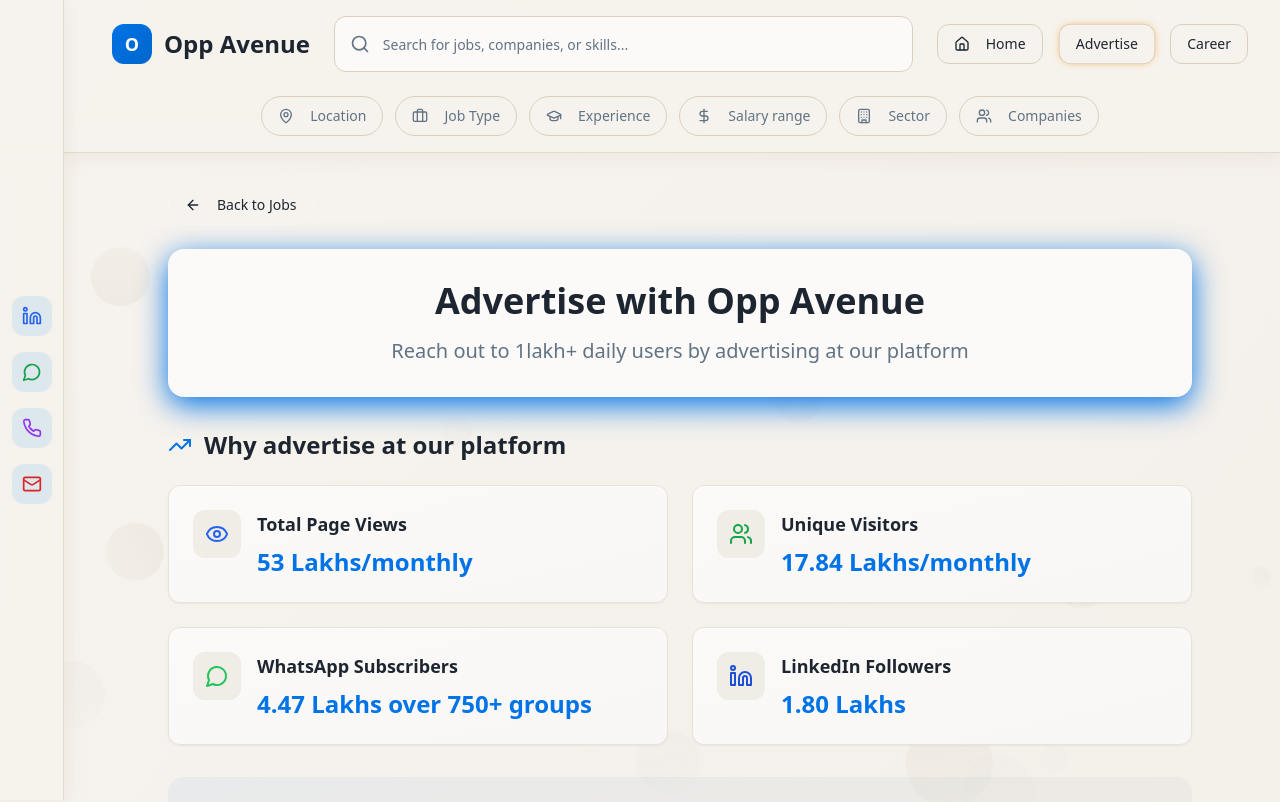
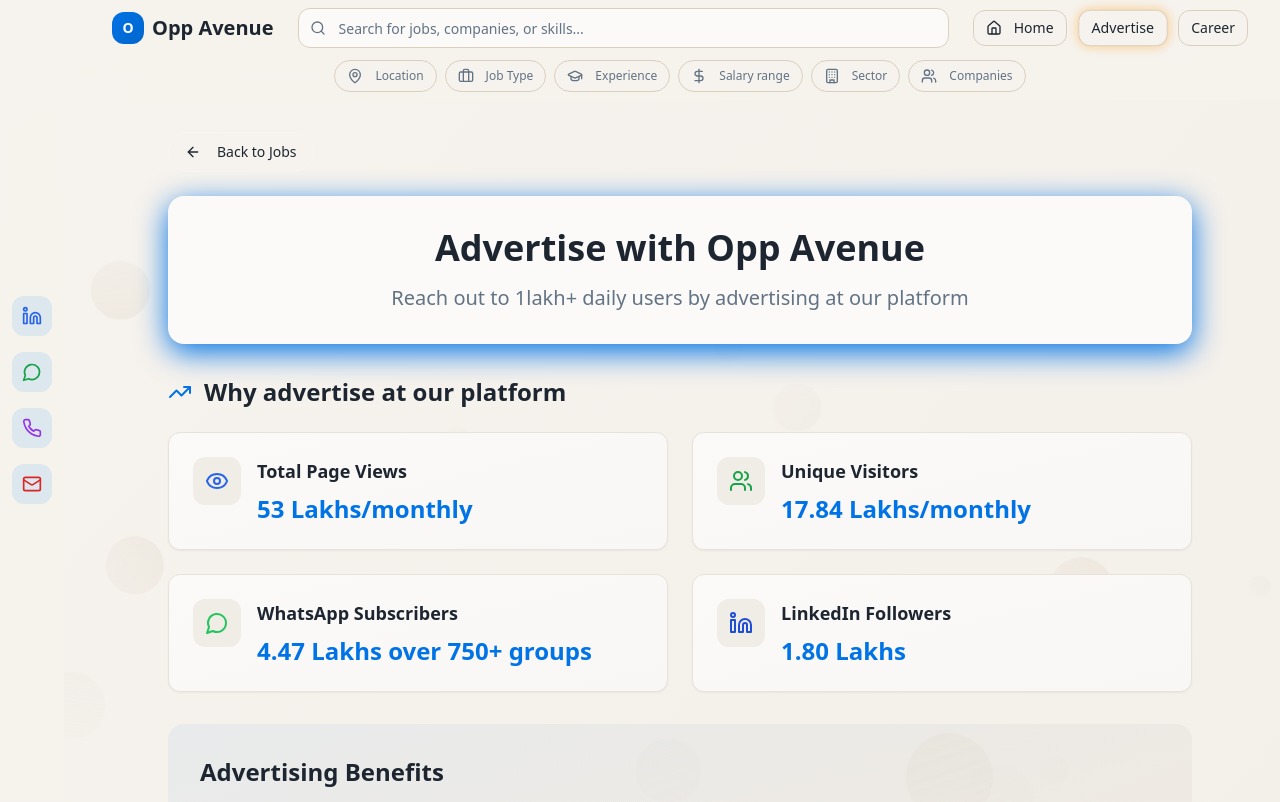
Before and after one commit to vivek-ranjan21639/opp-avenue-jobs, a React (Vite) app: page /advertise in a window 1280 px wide. Shown: the top 802 px of the page. Built offline with nearby package versions, Linux system fonts and the light colour scheme.

Commit message:
Refactor header and social handles
Removed the visible line from the social handles bar and header. Decreased the vertical height of the header section and adjusted content to take up less space.

```diff
--- a/src/components/Header.tsx
+++ b/src/components/Header.tsx
@@ -50,28 +50,28 @@ const Header: React.FC<HeaderProps> = ({ onAdvertiseClick, onCareerClick }) => {
   ];
 
   return (
-    <header className="sticky-header">
-      <div className="ml-20 px-8 py-4">
+    <header className="sticky-header border-none">
+      <div className="ml-20 px-8 py-2">
         {/* Top Row: Logo + Search + Menu Buttons */}
-        <div className="flex items-center justify-between gap-6 mb-6">
+        <div className="flex items-center justify-between gap-6 mb-3">
           {/* Logo and Brand */}
-          <div className="flex items-center gap-3 flex-shrink-0">
-            <div className="w-10 h-10 bg-gradient-to-br from-primary to-primary-hover rounded-lg flex items-center justify-center">
-              <span className="text-primary-foreground font-bold text-lg">O</span>
+          <div className="flex items-center gap-2 flex-shrink-0">
+            <div className="w-8 h-8 bg-gradient-to-br from-primary to-primary-hover rounded-lg flex items-center justify-center">
+              <span className="text-primary-foreground font-bold text-sm">O</span>
             </div>
-            <h1 className="text-2xl font-bold text-foreground">Opp Avenue</h1>
+            <h1 className="text-xl font-bold text-foreground">Opp Avenue</h1>
           </div>
 
           {/* Search Bar */}
           <div className={`relative flex items-center gap-3 ${isScrolled ? 'flex-1 max-w-lg' : 'flex-1 max-w-2xl'}`}>
             <div className="relative flex-1">
-              <Search className="absolute left-4 top-1/2 transform -translate-y-1/2 text-muted-foreground w-5 h-5" />
+              <Search className="absolute left-3 top-1/2 transform -translate-y-1/2 text-muted-foreground w-4 h-4" />
               <Input
                 type="text"
                 placeholder="Search for jobs, companies, or skills..."
                 value={searchQuery}
                 onChange={(e) => setSearchQuery(e.target.value)}
-                className="pl-12 h-14 text-lg bg-card border-input-border focus:border-primary focus:ring-primary rounded-xl"
+                className="pl-10 h-10 text-sm bg-card border-input-border focus:border-primary focus:ring-primary rounded-xl"
               />
             </div>
             {isScrolled && (
@@ -79,29 +79,29 @@ const Header: React.FC<HeaderProps> = ({ onAdvertiseClick, onCareerClick }) => {
                 onClick={() => setShowFilters(!showFilters)}
                 variant="outline"
                 size="sm"
-                className="h-12 w-12 rounded-xl border-input-border hover:bg-secondary hover:border-primary flex-shrink-0"
+                className="h-10 w-10 rounded-xl border-input-border hover:bg-secondary hover:border-primary flex-shrink-0"
               >
-                <Filter className="w-5 h-5" />
+                <Filter className="w-4 h-4" />
               </Button>
             )}
           </div>
 
           {/* Navigation Menu Buttons */}
-          <div className="flex items-center gap-4 flex-shrink-0">
+          <div className="flex items-center gap-3 flex-shrink-0">
             <Button
               onClick={() => navigate('/')}
               variant="outline"
               size="sm"
-              className="h-10 px-4 rounded-lg border-input-border hover:bg-secondary hover:border-primary"
+              className="h-9 px-3 rounded-lg border-input-border hover:bg-secondary hover:border-primary text-sm"
             >
-              <Home className="w-4 h-4 mr-2" />
+              <Home className="w-4 h-4 mr-1" />
               Home
             </Button>
             <Button
               onClick={onAdvertiseClick}
               variant="outline"
               size="sm"
-              className="h-10 px-4 rounded-lg border-input-border hover:bg-secondary hover:border-primary advertise-pulse"
+              className="h-9 px-3 rounded-lg border-input-border hover:bg-secondary hover:border-primary advertise-pulse text-sm"
             >
               Advertise
             </Button>
@@ -109,7 +109,7 @@ const Header: React.FC<HeaderProps> = ({ onAdvertiseClick, onCareerClick }) => {
               onClick={onCareerClick}
               variant="outline"
               size="sm"
-              className="h-10 px-4 rounded-lg border-input-border hover:bg-secondary hover:border-primary"
+              className="h-9 px-3 rounded-lg border-input-border hover:bg-secondary hover:border-primary text-sm"
             >
               Career
             </Button>
@@ -118,17 +118,17 @@ const Header: React.FC<HeaderProps> = ({ onAdvertiseClick, onCareerClick }) => {
 
         {/* Filter Buttons Row */}
         {(!isScrolled || showFilters) && (
-          <div className="space-y-4">
+          <div className="space-y-2">
             {/* Filter Buttons */}
-            <div className="flex flex-wrap gap-3 items-center justify-center">
+            <div className="flex flex-wrap gap-2 items-center justify-center">
               {filterOptions.map((filter, index) => (
                 <Button
                   key={index}
                   variant="outline"
                   size="sm"
-                  className="h-10 px-4 rounded-full border-input-border hover:bg-secondary hover:border-primary text-muted-foreground hover:text-foreground"
+                  className="h-8 px-3 rounded-full border-input-border hover:bg-secondary hover:border-primary text-muted-foreground hover:text-foreground text-xs"
                 >
-                  <filter.icon className="w-4 h-4 mr-2" />
+                  <filter.icon className="w-3 h-3 mr-1" />
                   {filter.label}
                 </Button>
               ))}
@@ -137,9 +137,9 @@ const Header: React.FC<HeaderProps> = ({ onAdvertiseClick, onCareerClick }) => {
                   onClick={() => console.log('Applying filters...')}
                   variant="default"
                   size="sm"
-                  className="h-10 px-4 rounded-full ml-2"
+                  className="h-8 px-3 rounded-full ml-1 text-xs"
                 >
-                  <Filter className="w-4 h-4 mr-2" />
+                  <Filter className="w-3 h-3 mr-1" />
                   Apply Filters
                 </Button>
               )}
--- a/src/index.css
+++ b/src/index.css
@@ -222,7 +222,7 @@
   /* Social sidebar styling */
   .social-sidebar {
     @apply fixed left-0 top-0 h-full w-16 bg-background/95 backdrop-blur-sm;
-    @apply border-r border-border shadow-soft z-40;
+    @apply shadow-none z-40;
     @apply flex flex-col items-center justify-center gap-4;
   }
 
@@ -234,7 +234,7 @@
 
   /* Sticky header */
   .sticky-header {
-    @apply sticky top-0 z-30 bg-background/95 backdrop-blur-md border-b border-border;
-    @apply shadow-soft;
+    @apply sticky top-0 z-30 bg-background/95 backdrop-blur-md;
+    @apply shadow-none;
   }
 }
```
